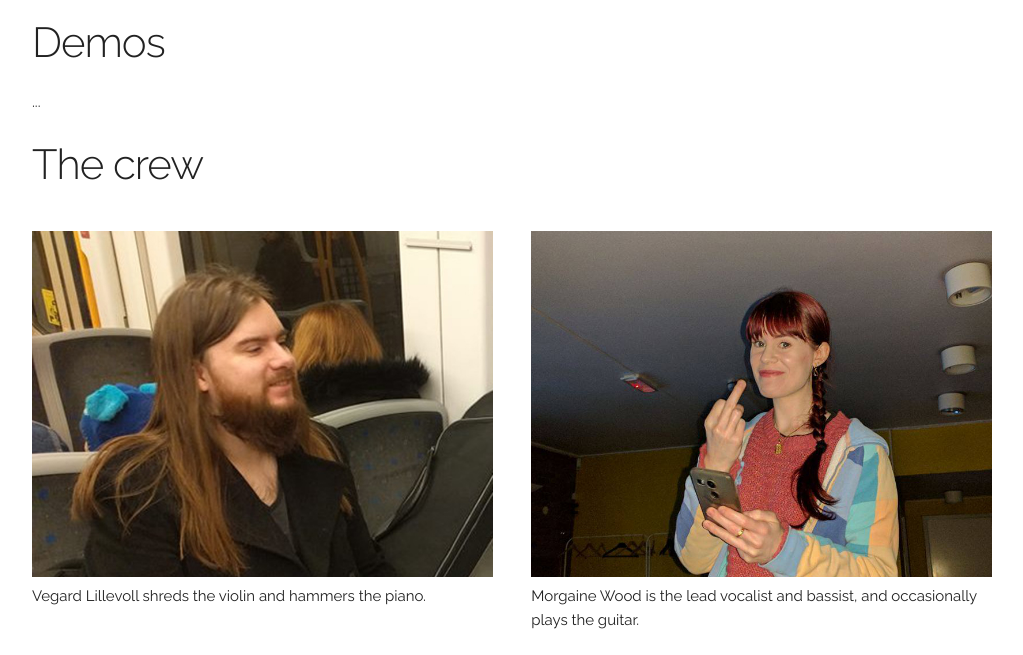
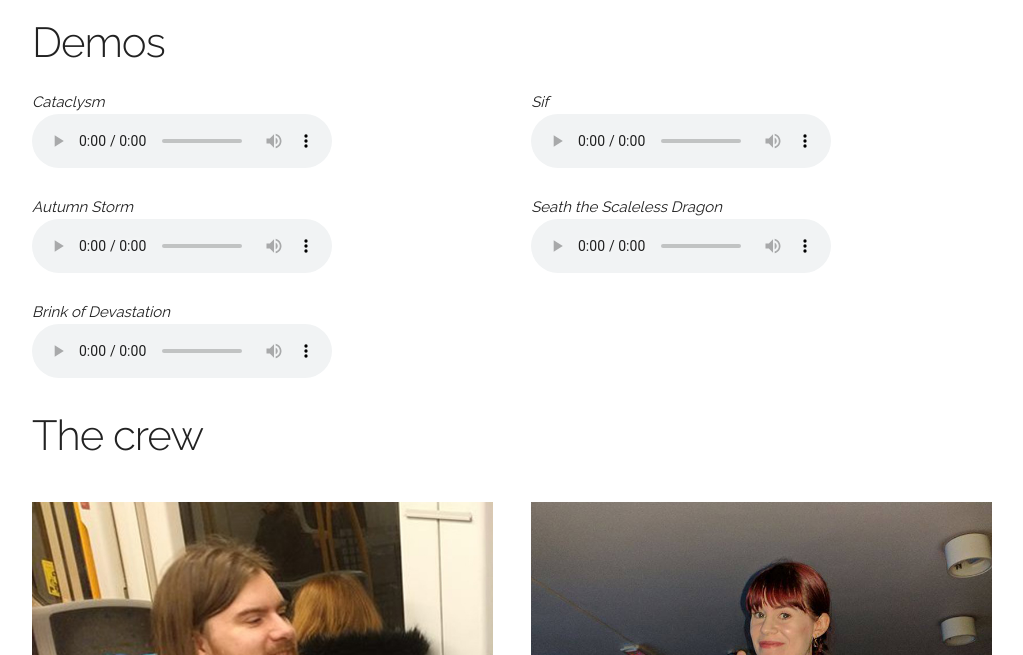
Before and after one commit to silmer/MVA, a plain HTML site: page src/index.html in a window 1280 px wide. Shown: the part 1053-1708 px from the top of the page, without its empty margins (128-1151 px from the left). Drawn offline with Linux system fonts and the light colour scheme.

Commit message:
Temporary fix for the music player.

```diff
--- a/src/index.html
+++ b/src/index.html
@@ -64,8 +64,8 @@
 
 		<!-- music -->
 		<h2>Demos</h2>
-		<!--Old stuff
 
+		<!--Old player setup while we look for a better solution-->
 		<div class="row">
 			<div class="one-half column">
 					<i>Cataclysm</i><br/>
@@ -75,30 +75,21 @@
 					</audio>
             </div>
 			<div class="one-half column">
-					<i>Vræng</i><br/>
+					<i>Sif</i><br/>
 					<audio controls>
-						<source src="music/vreng.mp3" type="audio/mpeg">
+						<source src="music/sif.mp3" type="audio/mpeg">
 						Your browser does not support the audio element.
 					</audio>
             </div>
         </div>
 		<div class="row">
 			<div class="one-half column">
-					<i>Sif</i><br/>
-					<audio controls>
-						<source src="music/sif.mp3" type="audio/mpeg">
-						Your browser does not support the audio element.
-					</audio>
-            </div>
-			<div class="one-half column">
-					<i>Tretakt</i><br/>
+					<i>Autumn Storm</i><br/>
 					<audio controls>
 						<source src="music/tretakt.mp3" type="audio/mpeg">
 						Your browser does not support the audio element.
 					</audio>
 			</div>
-        </div>
-		<div class="row">
 			<div class="one-half column">
 					<i>Seath the Scaleless Dragon</i><br/>
 					<audio controls>
@@ -107,10 +98,20 @@
 					</audio>
 			</div>
         </div>
-		-->
+		<div class="row">
+			<div class="one-half column">
+					<i>Brink of Devastation</i><br/>
+					<audio controls>
+						<source src="music/vreng.mp3" type="audio/mpeg">
+						Your browser does not support the audio element.
+					</audio>
+            </div>
+        </div>
 
+
+		<!-- Hentet mediaplayer fra http://cincopa.com -->
+		<!--
 		<div class="row">
-				<!-- Hentet mediaplayer fra http://cincopa.com -->
 				<div id="cp_widget_41ac83c4-93e4-4c02-9d34-6847d90b4fe6">...</div>
 					<script type="text/javascript">
 						var cpo = []; cpo["_object"] ="cp_widget_41ac83c4-93e4-4c02-9d34-6847d90b4fe6"; cpo["_fid"] = "AgFA_-NwZuLe";
@@ -125,6 +126,7 @@
 					</noscript>
 
         </div>
+		-->
 
         <p>
         <!-- pictures -->
```
